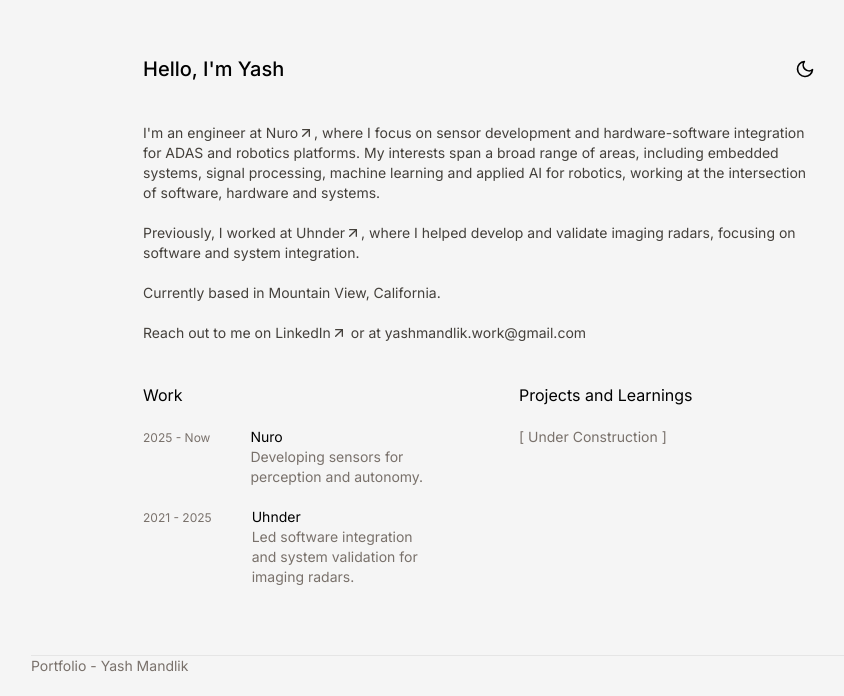
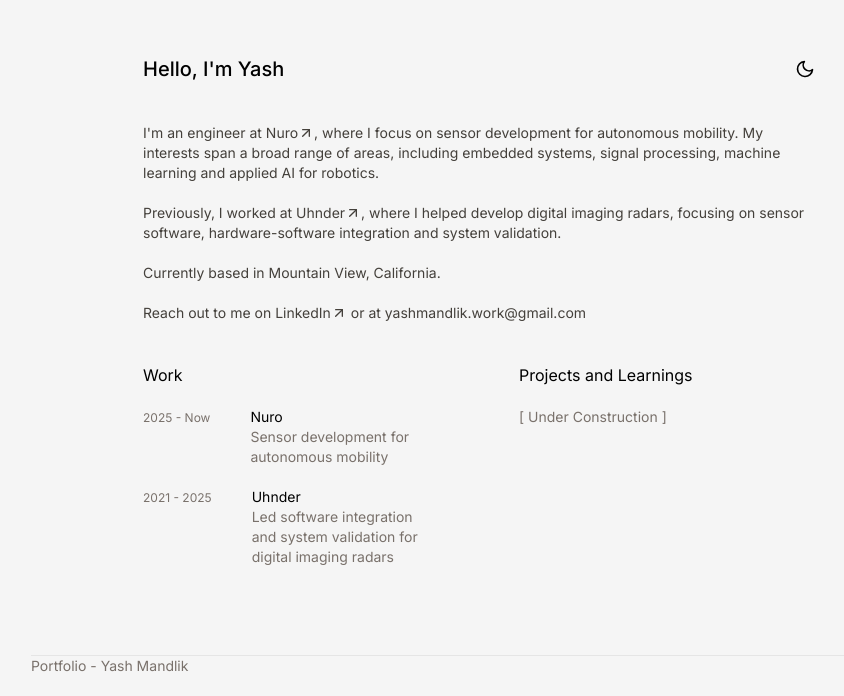
Before and after one commit to yashmandlik/portfolio, a Next.js app: page / in a window 1280 px wide. Shown: the part 145-841 px from the top of the page, without its empty margins (161-1005 px from the left). Built offline with nearby package versions, Linux system fonts and the light colour scheme.

Commit message:
content updates for work and removed arrow pointing to home

```diff
--- a/data/work/nuro.mdx
+++ b/data/work/nuro.mdx
@@ -1,7 +1,7 @@
 ---
 company: "Nuro"
 role: "Sensor Engineer"
-desc: "Developing sensors for perception and autonomy."
+desc: "Sensor development for autonomous mobility"
 website: "https://www.nuro.ai/"
 date: "2025 - Now"
 ---
@@ -24,4 +24,4 @@
 
 <br />
 
-Currently working on sensor development for autonomous perception.
+Focusing on sensor development for autonomous mobility.
--- a/data/work/uhnder.mdx
+++ b/data/work/uhnder.mdx
@@ -1,7 +1,7 @@
 ---
 company: "Uhnder"
 role: "Systems and Applications Engineer"
-desc: "Led software integration and system validation for imaging radars."
+desc: "Led software integration and system validation for digital imaging radars"
 website: "https://www.uhnder.com/"
 date: "2021 - 2025"
 ---
@@ -24,9 +24,9 @@
 
 <br />
 
-Uhnder was a startup focused on building imaging radars for ADAS and autonomy. Over my 3 years there, I contributed to sensor software development, hardware-software integration, and validation across multiple domains.
+Uhnder was a startup specializing in digital imaging radars for automotive applications. Over my 3 years there, I contributed to sensor software development, hardware-software integration, and system validation, accelerating product development and maturity.
 
-Key Contributions:
+Highlights:
 
 1. Automated Sensor Testing and Software Validation Framework.
 
--- a/src/app/about.tsx
+++ b/src/app/about.tsx
@@ -6,9 +6,9 @@
     return (
         <div className="mb-10">
             <p className="text-sm text-stone-700 dark:text-stone-300">
-                I&apos;m an <Link href={`/work/nuro`} className="inline-flex items-center hover:bg-gray-400/30 rounded transition duration-700 ease-in-out">engineer at Nuro<LuArrowUpRight className="text-base"/></Link>, where I focus on sensor development and hardware-software integration for ADAS and robotics platforms. My interests span a broad range of areas, including embedded systems, signal processing, machine learning and applied AI for robotics, working at the intersection of software, hardware and systems. <br />
+                I&apos;m an <Link href={`/work/nuro`} className="inline-flex items-center hover:bg-gray-400/30 rounded transition duration-700 ease-in-out">engineer at Nuro<LuArrowUpRight className="text-base"/></Link>, where I focus on sensor development for autonomous mobility. My interests span a broad range of areas, including embedded systems, signal processing, machine learning and applied AI for robotics. <br />
 
-                <br /> Previously, I <Link href={`/work/uhnder`} className="inline-flex items-center hover:bg-gray-400/30 rounded transition duration-700 ease-in-out">worked at Uhnder<LuArrowUpRight className="text-base"/></Link>, where I helped develop and validate imaging radars, focusing on software and system integration. <br />
+                <br /> Previously, I <Link href={`/work/uhnder`} className="inline-flex items-center hover:bg-gray-400/30 rounded transition duration-700 ease-in-out">worked at Uhnder<LuArrowUpRight className="text-base"/></Link>, where I helped develop digital imaging radars, focusing on sensor software, hardware-software integration and system validation. <br />
 
                 <br /> Currently based in Mountain View, California. <br />
 
--- a/src/app/project/[slug]/page.tsx
+++ b/src/app/project/[slug]/page.tsx
@@ -1,11 +1,11 @@
 import fs from "fs";
 import { compileMDX } from "next-mdx-remote/rsc";
 import getProjectMetadata from "@/components/getProjectMetadata";
-import { IoIosArrowBack } from "react-icons/io";
 import Link from "next/link";
 import { ThemeToggle } from "@/app/themeToggle";
 import nextConfig from "@config";
 import { mdxComponents } from "@/components/mdxComponents";
+import { LuArrowUpRight } from "react-icons/lu";
 
 // const getProjectContent = (slug: string) => {
 //     const folder = "data/projects/";
@@ -53,10 +53,12 @@
                         transition-[padding] duration-1000 ease-in-out
                         animate-fade-in">
             <div className="flex items-center justify-between py-20">
-                <Link href={"/"} className="flex items-center hover:bg-stone-500/30 rounded transition duration-700 ease-in-out">
-                    <IoIosArrowBack className="mr-1"/>
-                    home
-                </Link>
+                <div className="group">
+                    <Link href={"/"} className="flex items-center hover:bg-stone-500/30 rounded transition duration-700 ease-in-out">
+                        home
+                        <LuArrowUpRight className="text-base opacity-0 group-hover:opacity-100 transition-opacity duration-200 ml-1" />
+                    </Link>
+                </div>
                 <div className="text-xl cursor-pointer">
                     <ThemeToggle />
                 </div>
--- a/src/app/work/[slug]/page.tsx
+++ b/src/app/work/[slug]/page.tsx
@@ -1,11 +1,11 @@
 import fs from "fs";
 import { compileMDX } from "next-mdx-remote/rsc";
 import getWorkMetadata from "@/components/getWorkMetadata";
-import { IoIosArrowBack } from "react-icons/io";
 import { ThemeToggle } from "@/app/themeToggle";
 import Link from "next/link";
 import nextConfig from "@config";
 import { mdxComponents } from "@/components/mdxComponents";
+import { LuArrowUpRight } from "react-icons/lu";
 
 // const getWorkContent = (slug: string) => {
 //     const folder = "data/work/";
@@ -53,10 +53,12 @@
                         transition-[padding] duration-1000 ease-in-out
                         animate-fade-in">
             <div className="flex items-center justify-between py-20">
-                <Link href={"/"} className="flex items-center hover:bg-stone-500/30 rounded transition duration-700 ease-in-out">
-                    <IoIosArrowBack className="mr-1"/>
-                    home
-                </Link>
+                <div className="group">
+                    <Link href={"/"} className="flex items-center hover:bg-stone-500/30 rounded transition duration-700 ease-in-out">
+                        home
+                        <LuArrowUpRight className="text-base opacity-0 group-hover:opacity-100 transition-opacity duration-200 ml-1" />
+                    </Link>
+                </div>
                 <div className="text-xl cursor-pointer">
                     <ThemeToggle />
                 </div>
```
